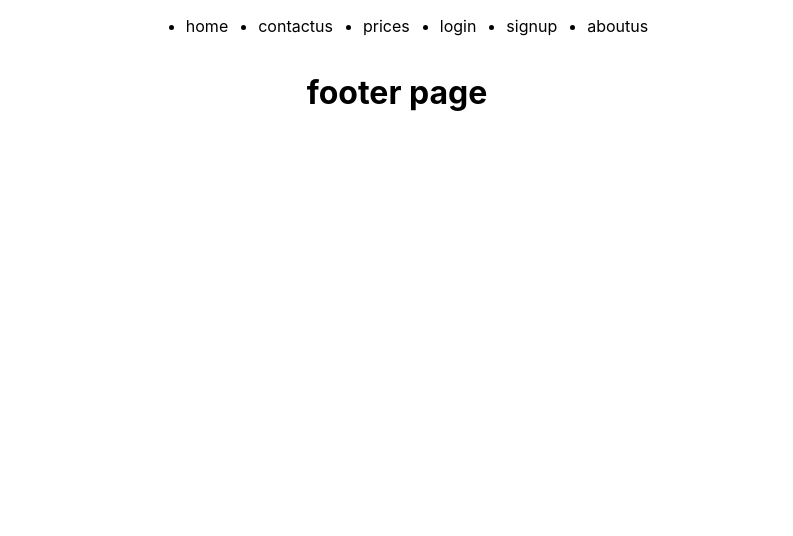
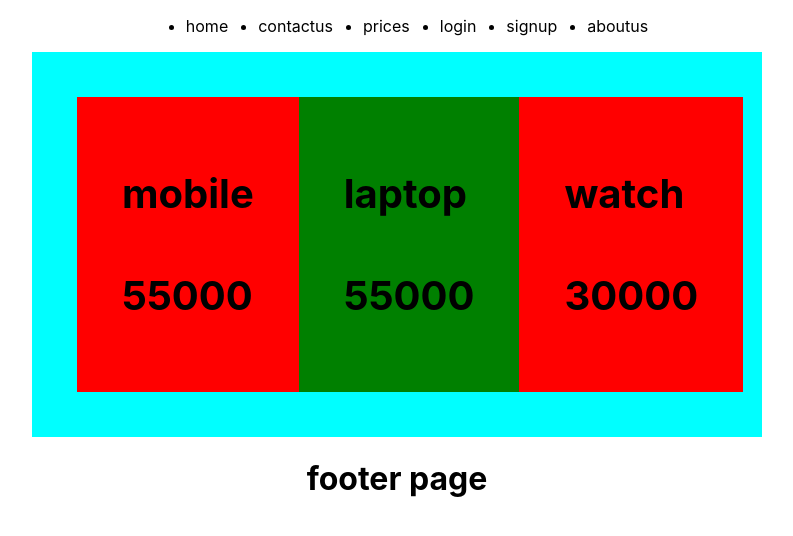
Before and after one commit to HARISHMALISETTY/11r-14r-react, a React (Create React App) app in the folder myapp/: page / in a window 1280 px wide. Shown: the top 536 px of the page, without its empty margins (243-1036 px from the left). Built offline with nearby package versions, Linux system fonts and the light colour scheme.

Commit message:
conditional-styling

```diff
--- a/myapp/src/home/homeComp.jsx
+++ b/myapp/src/home/homeComp.jsx
@@ -1,7 +1,7 @@
 import { Component } from "react";
 import Footer from "../footer/footerComp";
 import HeaderComp from "../header/headerComp";
-import main from "../main/mainComp";
+import Main from "../main/mainComp";
 
 class Home extends Component {
   render() {
@@ -15,7 +15,7 @@ class Home extends Component {
           }}
       >
         <HeaderComp />
-        <main />
+        <Main />
         <Footer />
       </div>
     );
--- a/myapp/src/main/main.css
+++ b/myapp/src/main/main.css
@@ -1,3 +1,28 @@
 ::-webkit-scrollbar {
     display: none;
   }
+
+
+  .mainbox{
+    display: flex;
+    justify-content: space-between;
+    background-color: aqua;
+    width: 50vw;
+    padding: 45px;
+
+  }
+  .available{
+    background-color: green;
+    display: flex;
+    flex-direction: column;
+    padding: 45px;
+    font-size: 20px;
+  }
+
+  .unavailable{
+    background-color: red;
+    display: flex;
+    flex-direction: column;
+    padding: 45px;
+    font-size: 20px;
+  }
--- a/myapp/src/main/mainComp.jsx
+++ b/myapp/src/main/mainComp.jsx
@@ -1,10 +1,47 @@
-function main(){
+import { Component } from "react";
+import "./main.css";
 
-    return(
-        <>
-            <h1>hello</h1>
-        </>
-    )
+const products = [
+  {
+    productName: "mobile",
+    produtPrice: 55000,
+    productAvailability: false,
+  },
+  { productName: "laptop", produtPrice: 55000, productAvailability: true },
+
+  { productName: "watch", produtPrice: 30000, productAvailability: false },
+];
+
+class Main extends Component {
+  render() {
+    return (
+      <>
+        <div className="mainbox">
+          <div
+            className={
+              products[0].productAvailability ? "available" : "unavailable"
+            }
+          >
+            <h1> {products[0].productName}</h1>
+            <h1>{products[0].produtPrice}</h1>
+          </div>
+          <div
+            className={
+              products[1].productAvailability ? "available" : "unavailable"
+            }
+          >
+            <h1>{products[1].productName}</h1>
+            <h1>{products[1].produtPrice}</h1>
+          </div>
+          <div className={products[2].productAvailability?"available":"unavailable"}>
+            <h1>{products[2].productName}</h1>
+            <h1>{products[2].produtPrice}</h1>
+
+          </div>
+        </div>
+      </>
+    );
+  }
 }
 
-export default main
+export default Main;
```
